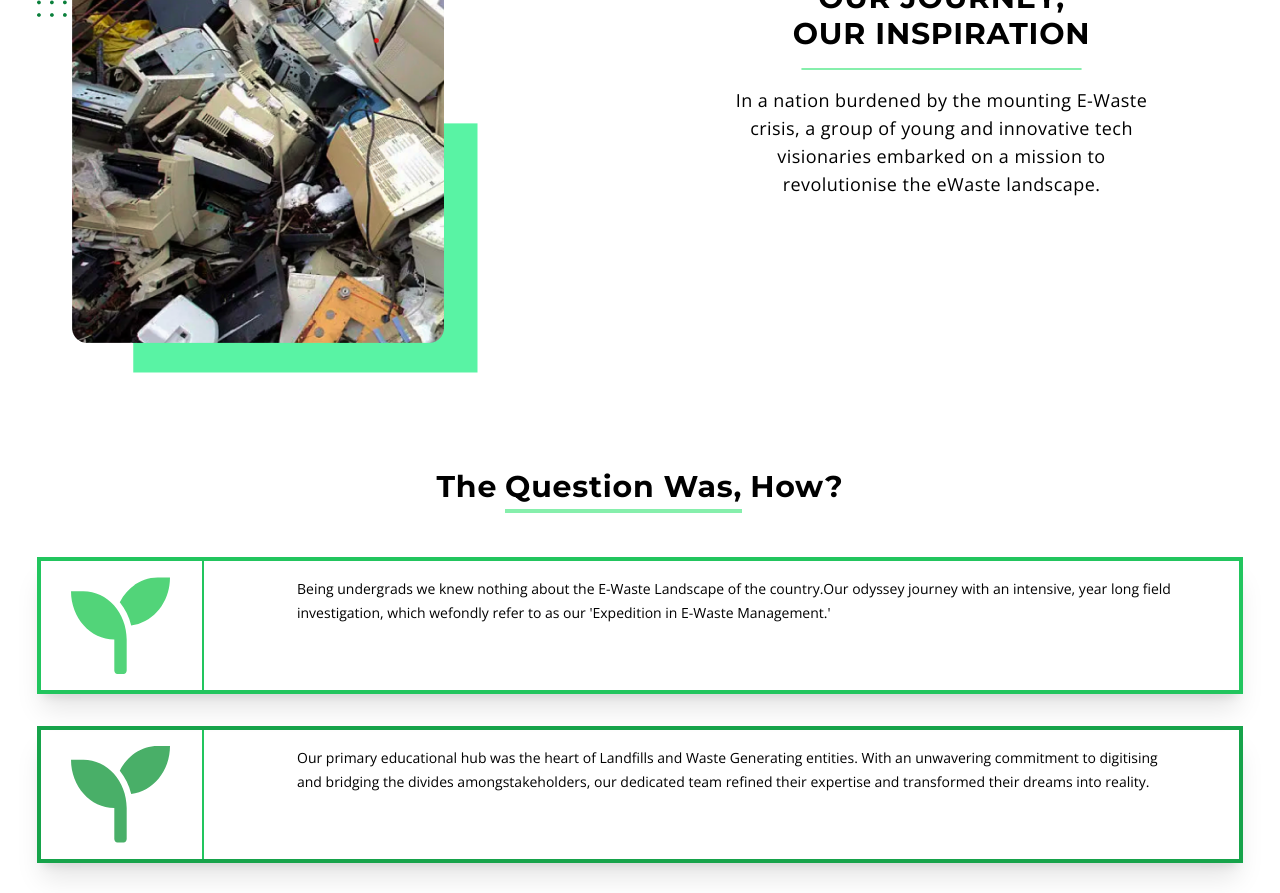
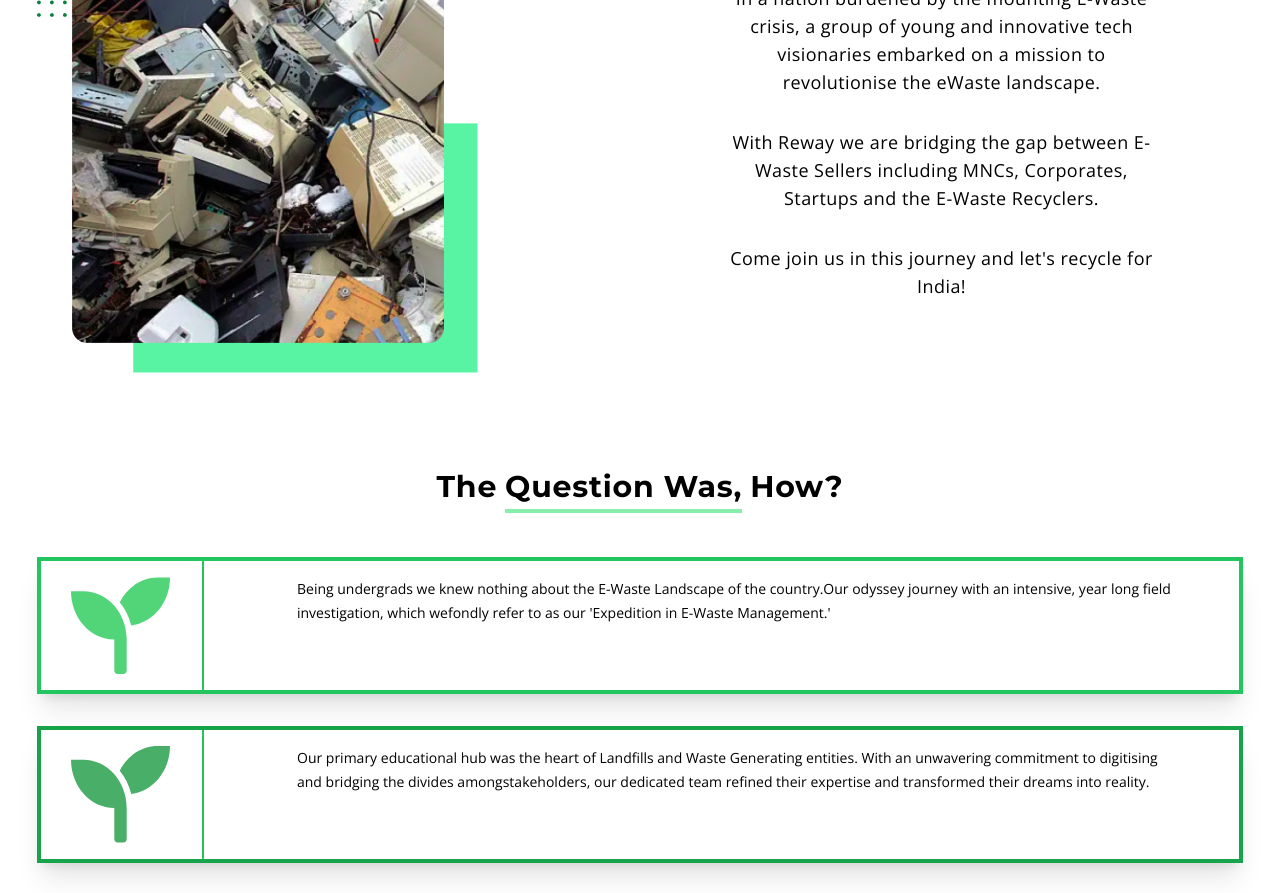
Before and after one commit to rewayy/Reway_final, a React (Vite) app: page / in a window 1280 px wide. Shown: the part 940-1833 px from the top of the page. Built offline with nearby package versions, Linux system fonts and the light colour scheme; a web font is replaced by a local one.

Commit message:
about us changes

```diff
--- a/src/components/OurJourney.jsx
+++ b/src/components/OurJourney.jsx
@@ -22,6 +22,12 @@ export const OurJourney = () => {
                     <p className=' mx-2 md:mx-0 px-12 md:px-10 md:w-[510px] tracking-wide md:mt-4 md:leading-7 pt-4 md:py-4 md:pt-0 text-sm md:text-lg font-light '>
                         In a nation burdened by the mounting E-Waste crisis, a group of young and
                         innovative tech visionaries embarked on a mission to revolutionise the eWaste landscape.
+                    </p>
+                    <p className=' mx-2 md:mx-0 px-12 md:px-10 md:w-[510px] tracking-wide md:mt-4 md:leading-7 pt-4 md:py-4 md:pt-0 text-sm md:text-lg font-light '>
+                        With Reway we are bridging the gap between E-Waste Sellers including MNCs, Corporates, Startups and the E-Waste Recyclers.
+                    </p>
+                    <p className=' mx-2 md:mx-0 px-12 md:px-10 md:w-[510px] tracking-wide md:mt-4 md:leading-7 pt-4 md:py-4 md:pt-0 text-sm md:text-lg font-light '>
+                        Come join us in this journey and let's recycle for India!
                     </p>
                 <div>
             </div>
```
